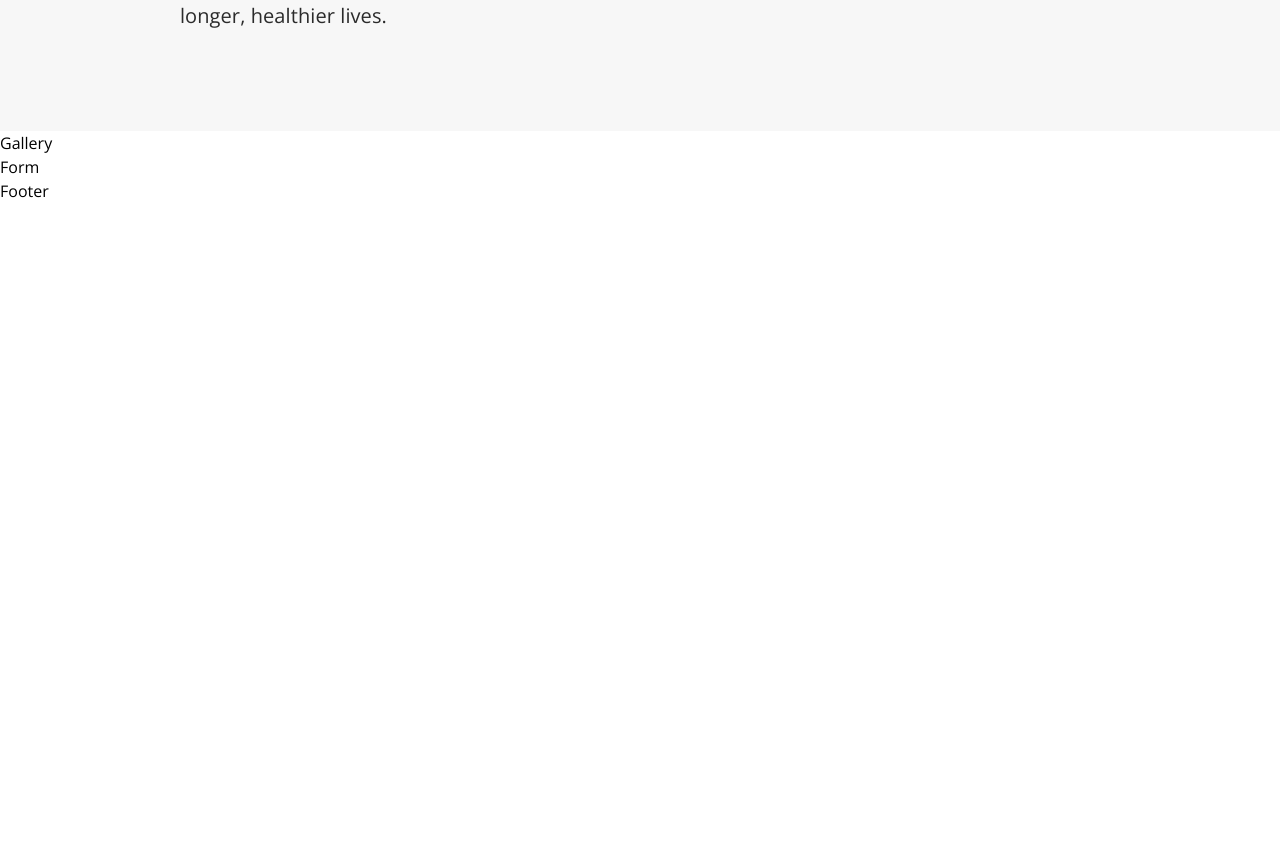
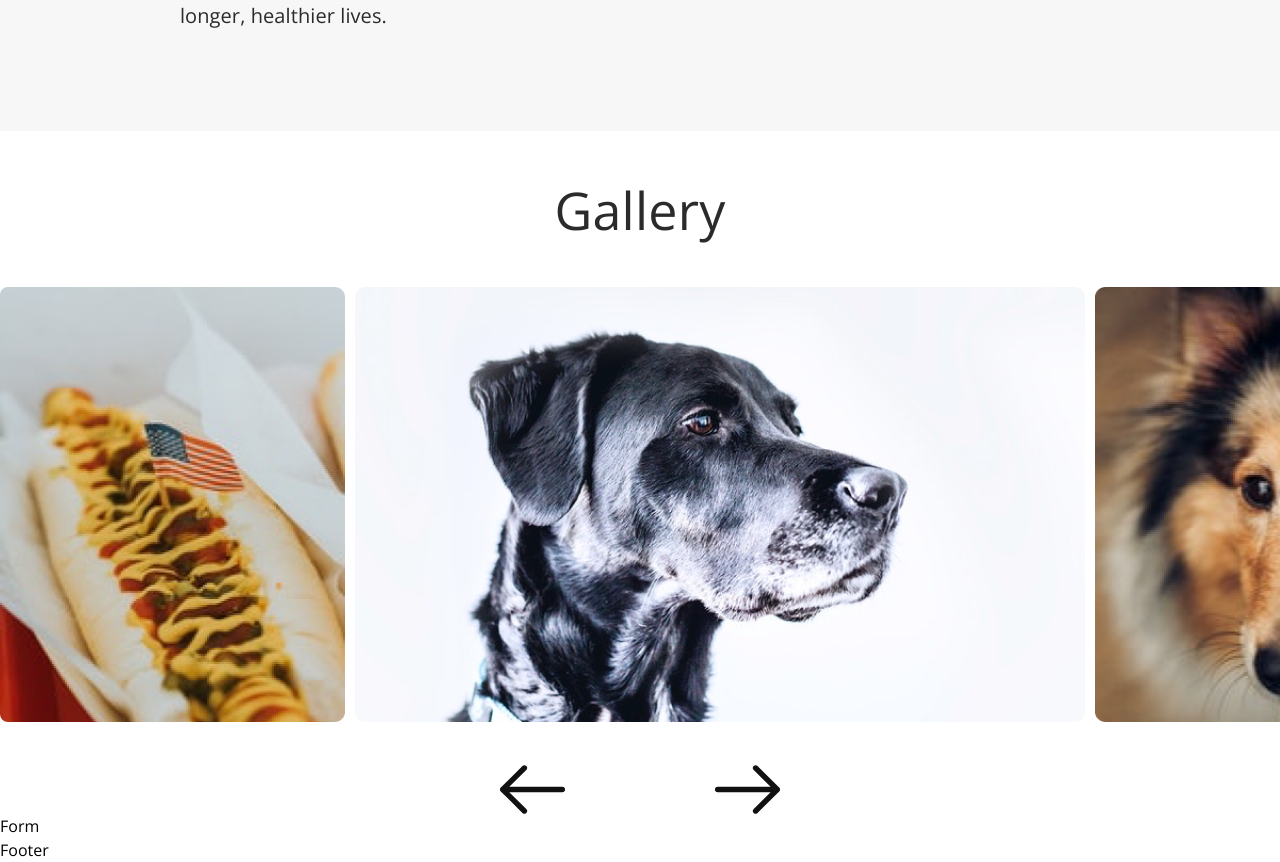
Before and after one commit to IvanaPusic/pet-facts, a React (Vite) app: page / in a window 1280 px wide. Shown: the part 1642-2504 px from the top of the page. Before the commit the page ends 1845 px from the top, so only its background shows below. Built offline with nearby package versions, Linux system fonts and the light colour scheme.

Commit message:
add: import buttons to Gallery.jsx

```diff
--- a/src/components/Gallery.jsx
+++ b/src/components/Gallery.jsx
@@ -1,5 +1,45 @@
+import { Swiper, SwiperSlide } from 'swiper/react';
+import arrowLeft from '../assets/arrow-left.svg';
+import arrowRight from '../assets/arrow-right.svg';
+import { gallery } from '../data';
+import SwiperButtonNext from './SwiperButtonNext';
+import SwiperButtonPrev from './SwiperButtonPrev';
+
+// Import Swiper styles
+import 'swiper/css';
+
 const Gallery = () => {
-  return <div>Gallery</div>;
+  return (
+    <section>
+      <h3 className='text-center text-secondary text-3xl tracking-[0.01444rem] pt-[2.5rem] pb-[2.38rem]'>
+        Gallery
+      </h3>
+      <div className=''>
+        <Swiper slidesPerView='auto' spaceBetween={10}>
+          {gallery.map((item) => {
+            return (
+              <SwiperSlide key={item.id} className='w-fit'>
+                <div>
+                  <img
+                    src={item.img}
+                    className='block min-w-[21.5625rem] min-h-[12.3125rem] max-h-[27.1875rem] max-w-[45.625rem] rounded-lg'
+                  />
+                </div>
+              </SwiperSlide>
+            );
+          })}
+          <div className='flex justify-center align-middle gap-[9.4rem] pt-[2.69rem]'>
+            <SwiperButtonPrev>
+              <img src={arrowLeft} alt='' />
+            </SwiperButtonPrev>
+            <SwiperButtonNext>
+              <img src={arrowRight} alt='' />
+            </SwiperButtonNext>
+          </div>
+        </Swiper>
+      </div>
+    </section>
+  );
 };
 
 export default Gallery;
```
